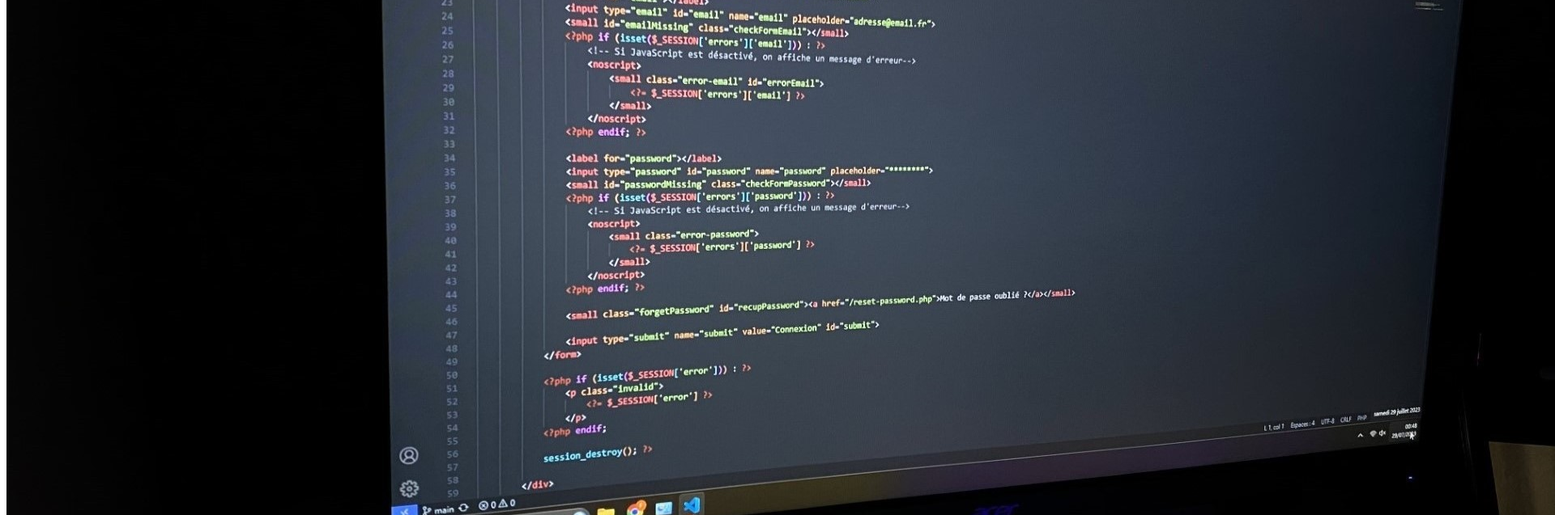
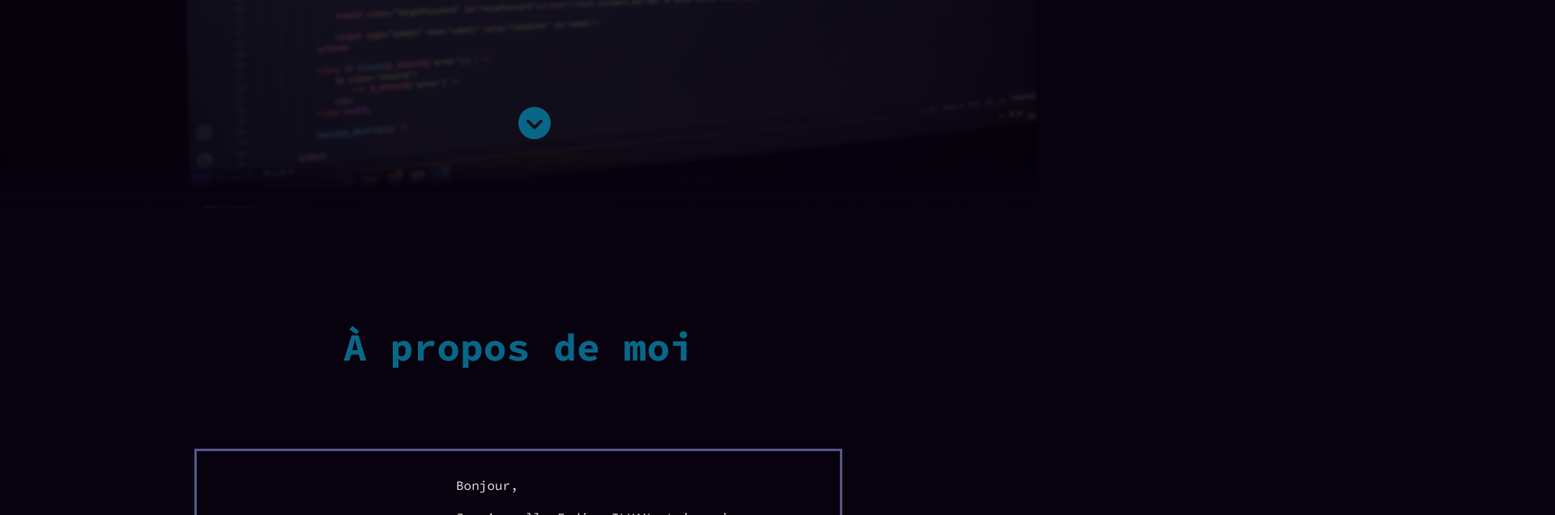
Before and after one commit to FadimeZgj/portfolio, a plain HTML site: page index.html in a window 1280 px wide. Shown: the part 545-1182 px from the top of the page at 81% size, 1920 px wide, since content can reach past the window. Drawn offline with Linux system fonts and the light colour scheme; the site is published under a folder, as on GitHub Pages, so addresses that start at the root find nothing.

Commit message:
Modification de l'import des fichiers CSS

```diff
--- a/index.html
+++ b/index.html
@@ -11,13 +11,13 @@
         href="https://fonts.googleapis.com/css2?family=Manrope:wght@400;700&family=Roboto:ital,wght@0,400;0,700;1,400;1,700&display=swap"
         rel="stylesheet">
     <link rel="stylesheet" href="https://fonts.googleapis.com/icon?family=Material+Icons">
-    <link rel="stylesheet" href="/assets/css/style.css">
-    <link rel="stylesheet" href="/assets/css/navbar.css">
-    <link rel="stylesheet" href="/assets/css/home.css">
-    <link rel="stylesheet" href="/assets/css/profile.css">
-    <link rel="stylesheet" href="/assets/css/skills.css">
-    <link rel="stylesheet" href="/assets/css/projects.css">
-    <link rel="stylesheet" href="/assets/css/footer.css">
+    <link rel="stylesheet" href="assets/css/style.css">
+    <link rel="stylesheet" href="assets/css/navbar.css">
+    <link rel="stylesheet" href="assets/css/home.css">
+    <link rel="stylesheet" href="assets/css/profile.css">
+    <link rel="stylesheet" href="assets/css/skills.css">
+    <link rel="stylesheet" href="assets/css/projects.css">
+    <link rel="stylesheet" href="assets/css/footer.css">
     <link rel="preconnect" href="https://fonts.googleapis.com">
     <link rel="preconnect" href="https://fonts.gstatic.com" crossorigin>
     <link href="https://fonts.googleapis.com/css2?family=Source+Code+Pro:ital,wght@0,400;0,700;1,400;1,700&display=swap"
```
